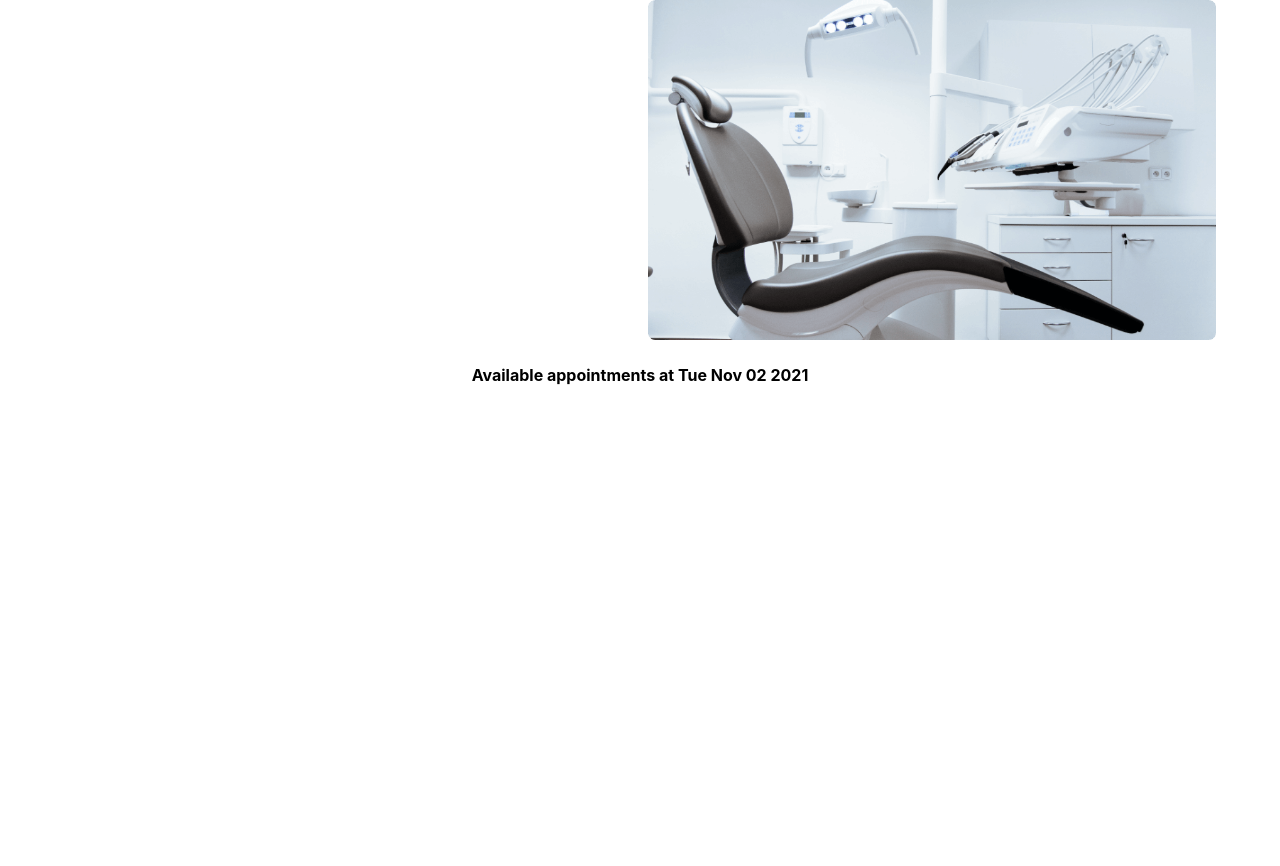
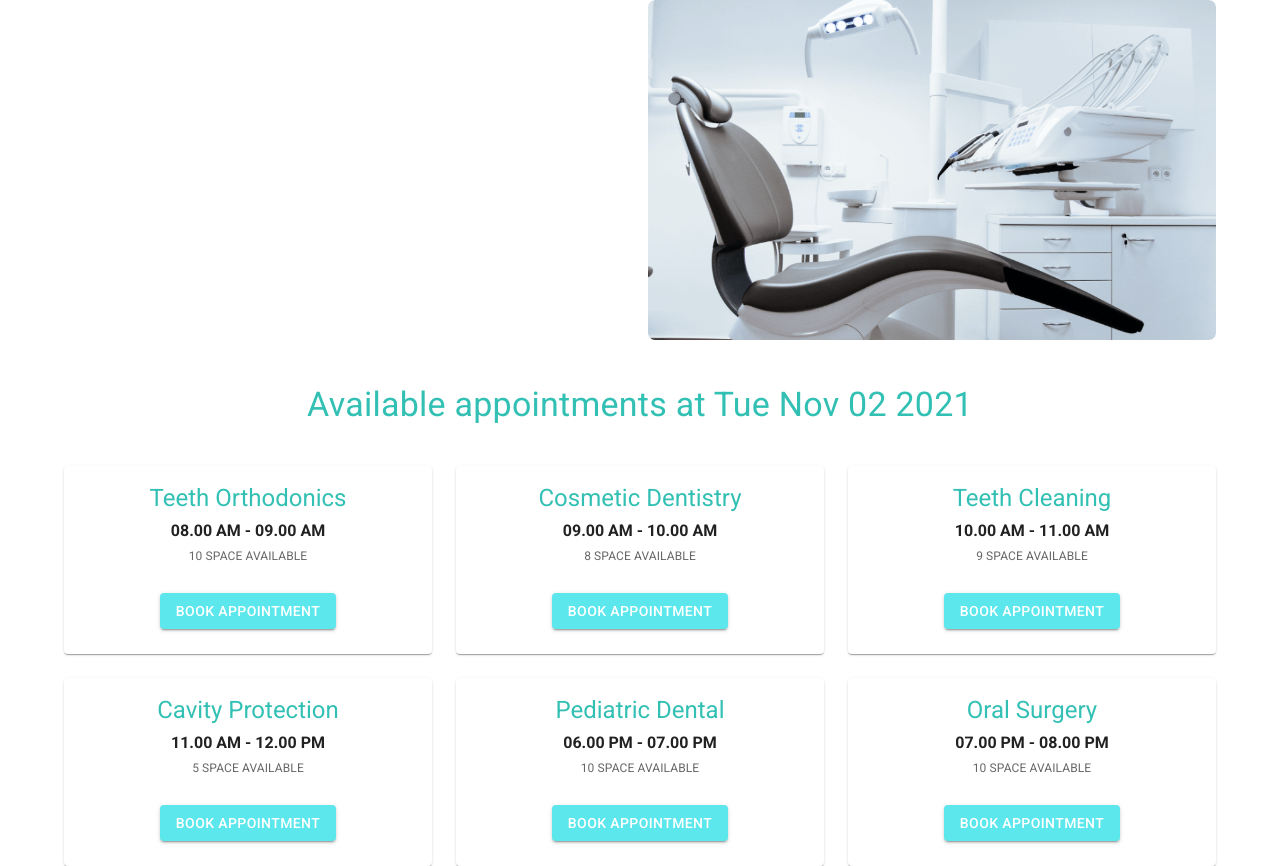
Before and after one commit to nmso2/react-doctors-portal-client, a React (Create React App) app: page /appointment in a window 1280 px wide. Before the commit the page ends 800 px from the top, so only its background shows below. Built offline with nearby package versions, Linux system fonts and the light colour scheme.

Commit message:
added appointment card

```diff
--- a/src/Pages/Appointment/AvailableAppointments/AvailableAppointments.js
+++ b/src/Pages/Appointment/AvailableAppointments/AvailableAppointments.js
@@ -1,10 +1,62 @@
+import { Container, Grid, Typography } from '@mui/material';
 import React from 'react';
+import Booking from '../Booking/Booking';
 
-const AvailableAppointments = ({date}) => {
+
+const bookings = [
+    {
+        id: 1,
+        name: 'Teeth Orthodonics',
+        time: '08.00 AM - 09.00 AM',
+        space: 10,
+    },
+    {
+        id: 2,
+        name: 'Cosmetic Dentistry',
+        time: '09.00 AM - 10.00 AM',
+        space: 8,
+    },
+    {
+        id: 3,
+        name: 'Teeth Cleaning',
+        time: '10.00 AM - 11.00 AM',
+        space: 9,
+    },
+    {
+        id: 4,
+        name: 'Cavity Protection',
+        time: '11.00 AM - 12.00 PM',
+        space: 5,
+    },
+    {
+        id: 5,
+        name: 'Pediatric Dental',
+        time: '06.00 PM - 07.00 PM',
+        space: 10,
+    },
+    {
+        id: 6,
+        name: 'Oral Surgery',
+        time: '07.00 PM - 08.00 PM',
+        space: 10,
+    },
+]
+
+const AvailableAppointments = ({ date }) => {
     return (
-        <div>
-            <h4>Available appointments at {date.toDateString()}</h4>
-        </div>
+        <Container>
+            <Typography sx={{ color: '#31C0B3', marginBottom: 5, marginTop: 5 }} variant="h4">Available appointments at {date.toDateString()}</Typography>
+                <Grid container spacing={{ xs: 2, md: 3 }} columns={{ xs: 4, sm: 8, md: 12 }}>
+                    {bookings.map((booking, index) => (
+                        <Grid item xs={4} sm={4} md={4} key={index}>
+                            <Booking
+                                booking={booking}
+                            >
+                            </Booking>
+                        </Grid>
+                    ))}
+                </Grid>
+        </Container>
     );
 };
 
--- /dev/null
+++ b/src/Pages/Appointment/Booking/Booking.js
@@ -0,0 +1,30 @@
+import React from 'react';
+import Card from '@mui/material/Card';
+import CardActions from '@mui/material/CardActions';
+import CardContent from '@mui/material/CardContent';
+import Button from '@mui/material/Button';
+import Typography from '@mui/material/Typography';
+
+const Booking = ({booking}) => {
+    return (
+        <div>
+            <Card sx={{ minWidth: 275 }}>
+                <CardContent>
+                    <Typography variant="h5" component="div" sx={{ color: '#31C0B3' }} gutterBottom>
+                        {booking.name}
+                    </Typography>
+                    <Typography variant="h3" sx={{ fontSize: 16, fontWeight: 600 }} gutterBottom>
+                        {booking.time}
+                    </Typography>
+
+                    <Typography sx={{ mb: 1.5, fontSize: 12 }} color="text.secondary">
+                        {booking.space} SPACE AVAILABLE
+                    </Typography>
+                </CardContent>
+                <Button variant="contained" style={{ backgroundColor: '#5CE7ED', marginBottom: 25}}>Book Appointment</Button>
+            </Card>
+        </div>
+    );
+};
+
+export default Booking;
```
